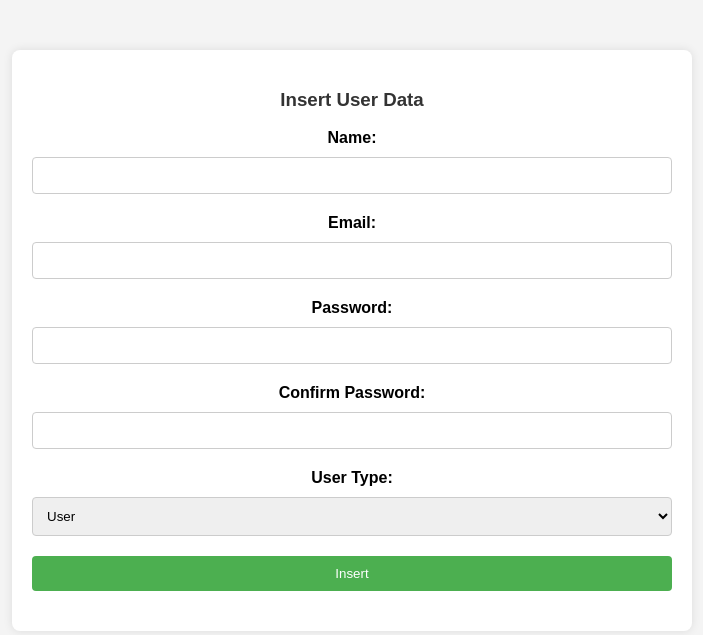
After one commit to omarfarukpappu/Online_Book_shop, a PHP site: page /insert.php in a window 1280 px wide. The commit adds this page. Shown: the top 635 px of the page, without its empty margins (288-991 px from the left). Run offline with PHP 8.4, Linux system fonts and the light colour scheme.

Commit message:
added file

```diff
--- a/delete.php
+++ b/delete.php
@@ -1,4 +1,4 @@
-<?php
+<!-- <?php
 include 'config.php';
 
 // Check if the 'id' parameter is set in the URL
@@ -26,7 +26,7 @@ if (isset($_GET['id'])) {
 // Redirect to display_users.php after deletion
 header("Location: display_users.php");
 exit();
-?>
+?> -->
 <!DOCTYPE html>
 <html lang="en">
 <head>
--- /dev/null
+++ b/insert.php
@@ -0,0 +1,183 @@
+<?php
+session_start();
+
+include 'config.php';
+
+function validatePassword($password) {
+    return (strlen($password) >= 6) && preg_match('/[!@#$%^&*(),.?":{}|<>]/', $password);
+}
+
+if ($_SERVER["REQUEST_METHOD"] == "POST") {
+    $name = mysqli_real_escape_string($conn, $_POST['name']);
+    $email = mysqli_real_escape_string($conn, $_POST['email']);
+    $password = mysqli_real_escape_string($conn, $_POST['password']);
+    $confirmPassword = mysqli_real_escape_string($conn, $_POST['confirm_password']);
+    $user_type = $_POST['user_type'];
+
+    // Validate password
+    if (!validatePassword($password)) {
+        $_SESSION['message'][] = 'Password must be at least 6 characters long and contain at least one special character.';
+    } else {
+        // Check if user already exists
+        $select_users = mysqli_query($conn, "SELECT * FROM `users` WHERE email = '$email'") or die('query failed');
+
+        if (mysqli_num_rows($select_users) > 0) {
+            $_SESSION['message'][] = 'User already exists!';
+        } else {
+            // Check if passwords match
+            if ($password != $confirmPassword) {
+                $_SESSION['message'][] = 'Confirm password not matched!';
+            } else {
+                // Hash the password for security
+                $hashedPassword = password_hash($password, PASSWORD_DEFAULT);
+
+                // Insert user data
+                $insertQuery = "INSERT INTO `users` (name, email, password, user_type) VALUES (?, ?, ?, ?)";
+                $stmt = mysqli_prepare($conn, $insertQuery);
+
+                mysqli_stmt_bind_param($stmt, 'ssss', $name, $email, $hashedPassword, $user_type);
+
+                if (mysqli_stmt_execute($stmt)) {
+                    $_SESSION['message'][] = 'Registered successfully!';
+                    header('location: display_users.php');
+                    exit();
+                } else {
+                    $_SESSION['message'][] = 'Error inserting data: ' . mysqli_error($conn);
+                }
+
+                mysqli_stmt_close($stmt);
+            }
+        }
+    }
+
+    // Store form data for repopulating the form in case of an error
+    $_SESSION['formData'] = [
+        'name' => $name,
+        'email' => $email,
+        'user_type' => $user_type,
+    ];
+
+    header('location: ' . $_SERVER['PHP_SELF']);
+    exit();
+}
+
+?>
+
+<!DOCTYPE html>
+<html lang="en">
+<head>
+    <meta charset="UTF-8">
+    <meta http-equiv="X-UA-Compatible" content="IE=edge">
+    <meta name="viewport" content="width=device-width, initial-scale=1.0">
+    <title>Insert User Data</title>
+    <style>
+        body {
+            font-family: Arial, sans-serif;
+            background-color: #f4f4f4;
+            margin: 0;
+            padding: 0;
+        }
+
+        .form-container {
+            width: 50%;
+            margin: 50px auto;
+            background-color: #fff;
+            padding: 20px;
+            box-shadow: 0 0 10px rgba(0, 0, 0, 0.1);
+            border-radius: 8px;
+        }
+
+        h3 {
+            text-align: center;
+            color: #333;
+        }
+
+        form {
+            display: flex;
+            flex-direction: column;
+            align-items: center;
+        }
+
+        label {
+            margin-bottom: 10px;
+            font-weight: bold;
+        }
+
+        input, select {
+            width: 100%;
+            padding: 10px;
+            margin-bottom: 20px;
+            border: 1px solid #ccc;
+            border-radius: 4px;
+            box-sizing: border-box;
+        }
+
+        input[type="submit"] {
+            background-color: #4CAF50;
+            color: white;
+            border: none;
+            border-radius: 4px;
+            padding: 10px;
+            cursor: pointer;
+        }
+
+        p.error-message {
+            color: red;
+            text-align: center;
+            margin-bottom: 20px;
+        }
+    </style>
+
+</head>
+<body>
+
+<div class="form-container">
+    <h3>Insert User Data</h3>
+
+    <?php
+    if (!empty($_SESSION['message'])) {
+        foreach ($_SESSION['message'] as $message) {
+            echo '<p class="error-message">' . $message . '</p>';
+        }
+        // Clear messages after displaying
+        unset($_SESSION['message']);
+    }
+    ?>
+
+    <form action="" method="post">
+        <label for="name">Name:</label>
+        <input type="text" name="name" value="<?php echo htmlspecialchars(isset($_SESSION['formData']['name']) ? $_SESSION['formData']['name'] : ''); ?>" required>
+
+        <label for="email">Email:</label>
+        <input type="email" name="email"
+               value="<?php echo htmlspecialchars(isset($_SESSION['formData']['email']) ? $_SESSION['formData']['email'] : ''); ?>" required>
+
+        <label for="password">Password:</label>
+        <input type="password" name="password" required>
+
+        <label for="confirm_password">Confirm Password:</label>
+        <input type="password" name="confirm_password" required>
+
+        <label for="user_type">User Type:</label>
+        <select name="user_type">
+            <option value="user"
+                <?php echo (isset($_SESSION['formData']['user_type']) && $_SESSION['formData']['user_type'] === 'user') ? 'selected' : ''; ?>>
+                User
+            </option>
+            <option value="admin"
+                <?php echo (isset($_SESSION['formData']['user_type']) && $_SESSION['formData']['user_type'] === 'admin') ? 'selected' : ''; ?>>
+                Admin
+            </option>
+        </select>
+
+        <input type="submit" value="Insert">
+    </form>
+</div>
+
+</body>
+</html>
+
+<?php
+// Clear form data after displaying it
+unset($_SESSION['formData']);
+?>
```
Also changed, not shown: display_users.php (+8 -0 lines), edit_user.php (added, +162 -0 lines), update_user.php (deleted, +0 -87 lines).
